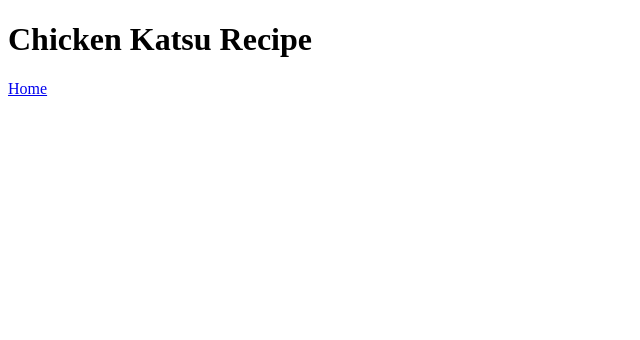
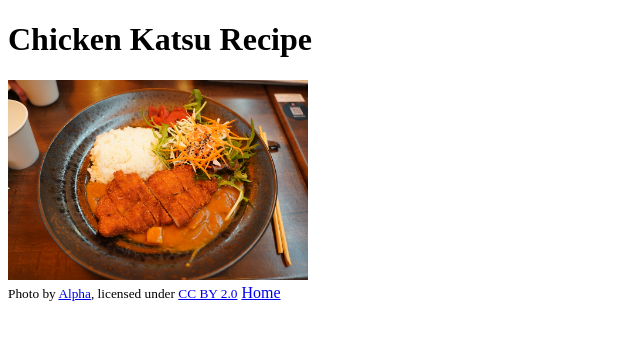
Before and after one commit to GGB-29/odin-recipes, a plain HTML site: page recipes/chicken-katsu.html in a window 1280 px wide. Shown: the whole page, without its empty margins (0-640 px from the left). Drawn offline with Linux system fonts and the light colour scheme.

Commit message:
feat: Add Chicken Katsu image to recipe page

```diff
--- a/recipes/chicken-katsu.html
+++ b/recipes/chicken-katsu.html
@@ -7,6 +7,10 @@
 
     <body>
         <h1>Chicken Katsu Recipe</h1>
+        <img src="../images/chicken-katsu-image.jpg" alt="Chicken Katsu photo" width="300">
+        <br>
+        <small>Photo by <a href="https://www.flickr.com/photos/avlxyz/53962225551/">Alpha</a>, licensed under <a href="https://creativecommons.org/licenses/by/2.0/">CC BY 2.0</a></small>
+
         <a href="../index.html">Home</a>
     </body>
 </html>
```
Also changed, not shown: images/chicken-katsu-image.jpg (added).
